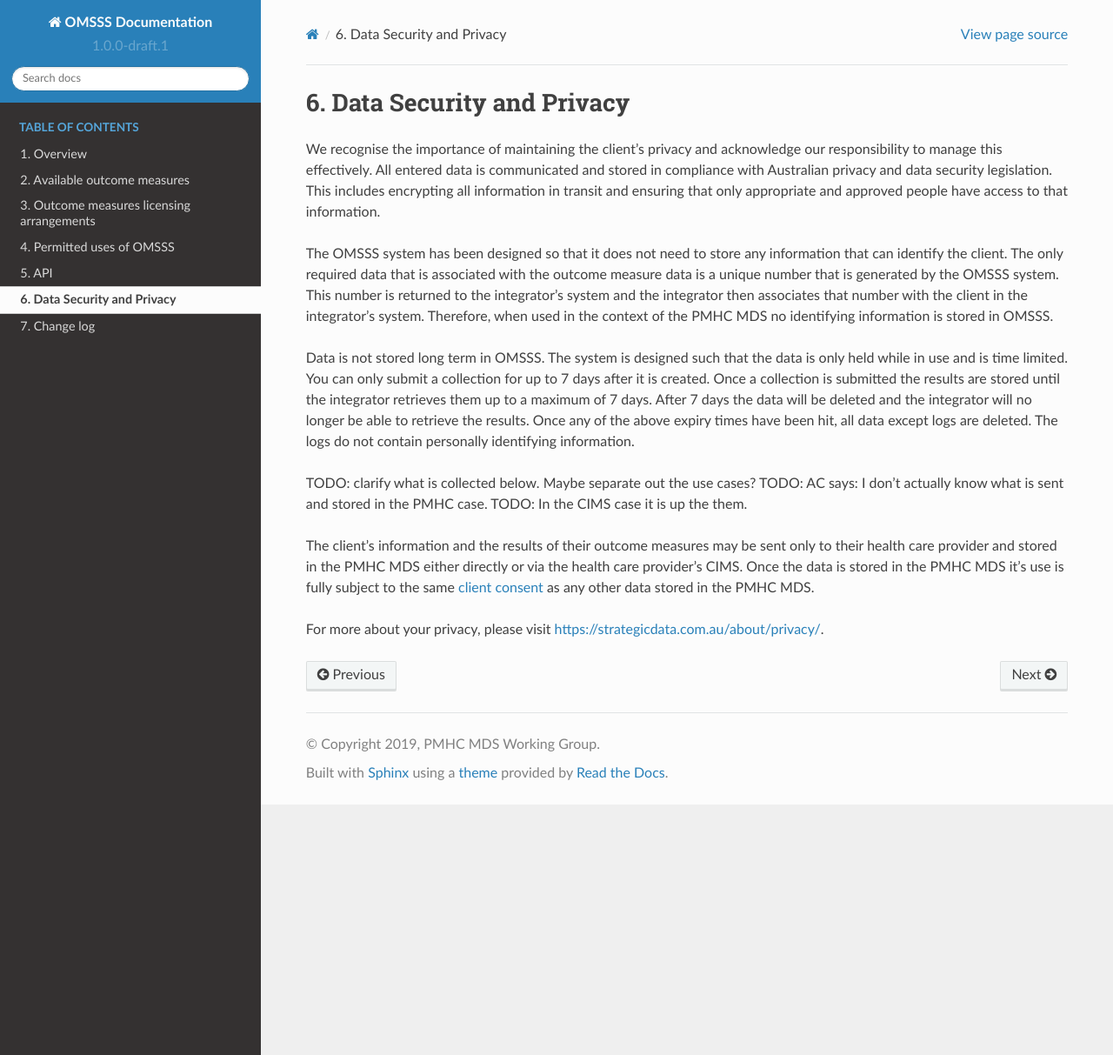
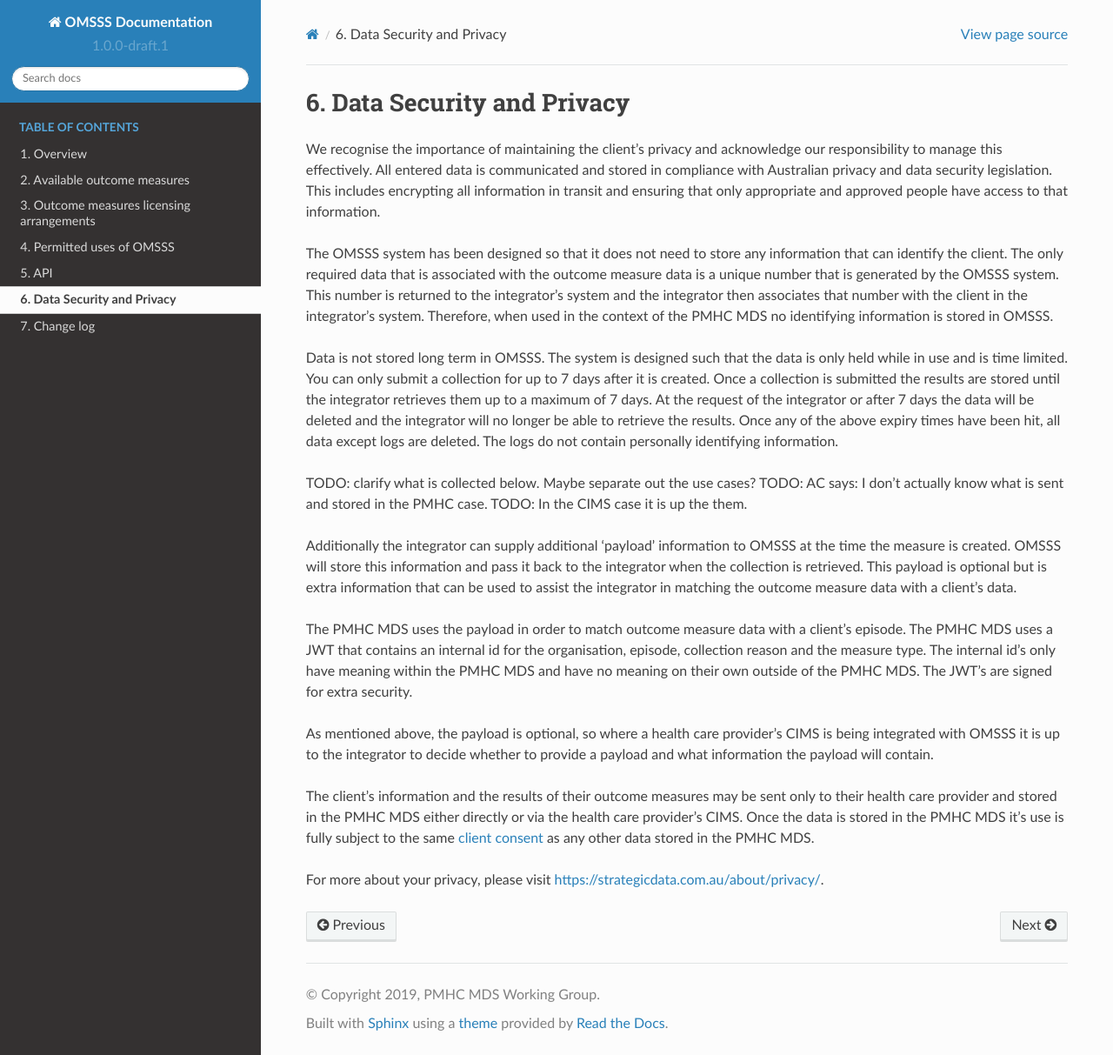
Before and after one commit to logicly-au/docs.omsss.online, a Sphinx documentation site: the page built from doc/data-security-privacy.rst, in a window 1280 px wide and 1213 px high. Shown: the whole window at 87% size. Built offline with Sphinx 7.4.7 and the Read the Docs theme 2.0.0, drawn with Linux system fonts in a browser that asks for light colours.

```diff
--- a/doc/data-security-privacy.rst
+++ b/doc/data-security-privacy.rst
@@ -21,14 +21,30 @@ Data is not stored long term in OMSSS. The system is designed such that the
 data is only held while in use and is time limited. You can only submit a
 collection for up to 7 days after it is created. Once a collection is submitted
 the results are stored until the integrator retrieves them up to a maximum of 7
-days. After 7 days the data will be deleted and the integrator will no longer
-be able to retrieve the results. Once any of the above expiry times have been
-hit, all data except logs are deleted. The logs do not contain personally
-identifying information.
+days. At the request of the integrator or after 7 days the data will be deleted
+and the integrator will no longer be able to retrieve the results. Once any of
+the above expiry times have been hit, all data except logs are deleted. The
+logs do not contain personally identifying information.
 
 TODO: clarify what is collected below. Maybe separate out the use cases?
 TODO: AC says: I don't actually know what is sent and stored in the PMHC case.
 TODO: In the CIMS case it is up the them.
+
+Additionally the integrator can supply additional 'payload' information to OMSSS
+at the time the measure is created. OMSSS will store this information and pass it
+back to the integrator when the collection is retrieved. This payload is optional
+but is extra information that can be used to assist the integrator in matching
+the outcome measure data with a client's data.
+
+The PMHC MDS uses the payload in order to match outcome measure data with a
+client's episode. The PMHC MDS uses a JWT that contains an internal id for
+the organisation, episode, collection reason and the measure type. The
+internal id's only have meaning within the PMHC MDS and have no meaning on their
+own outside of the PMHC MDS. The JWT's are signed for extra security.
+
+As mentioned above, the payload is optional, so where a health care provider's
+CIMS is being integrated with OMSSS it is up to the integrator to decide
+whether to provide a payload and what information the payload will contain.
 
 The client's information and the results of their outcome measures may
 be sent only to their health care provider and stored in the PMHC MDS either
```
Also changed, not shown: doc/overview.rst (+8 -7 lines).
